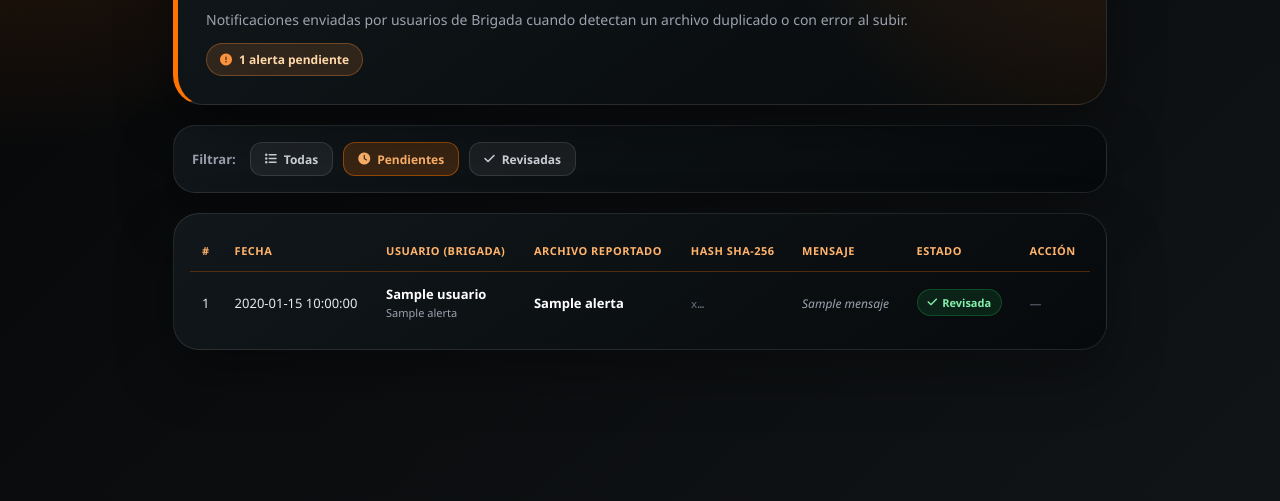
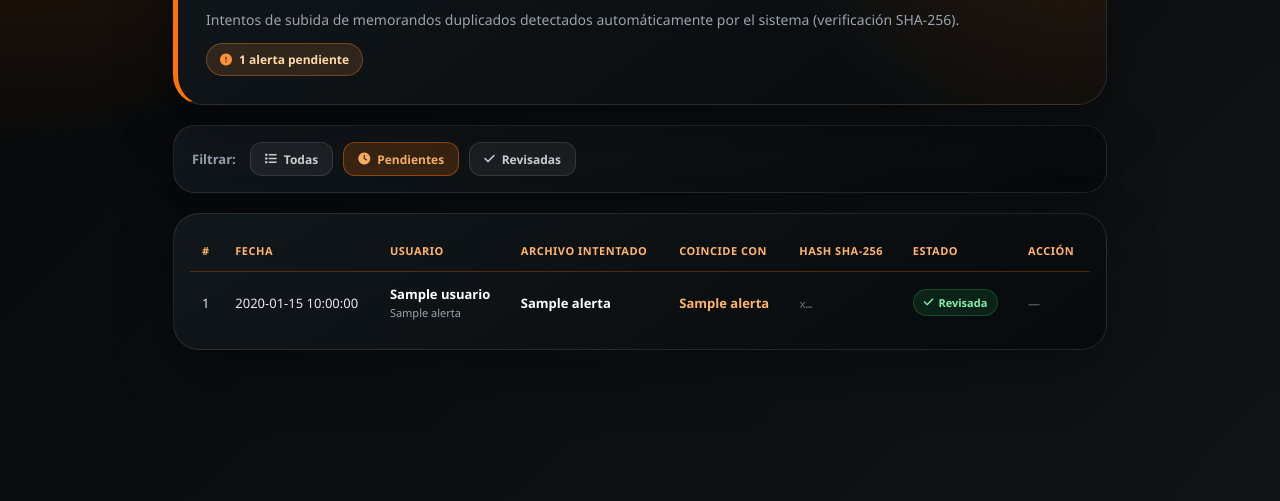
Before and after one commit to AxelDzumaga/SIGEMEP, a FastAPI app: template templates/alertas_revision.html in a window 1280 px wide. Shown: the part 299-800 px from the top of the page. Run offline with FastAPI, Linux system fonts and the light colour scheme; the template is opened without the code that fills it: most values are stand-ins (such as "Sample title", 1, 10 or a date in 2020); parts of the project's set-up code (start-up, migrations or seed data) failed here and were passed over.

Commit message:
feat: alertas de duplicados automaticas al detectar hash SHA-256 repetido
- Alerta se crea automaticamente en verificar_archivo cuando el hash ya existe
- Segunda red en guardar: duplicados backend tambien generan alerta
- Deduplicacion: no crea segunda alerta pendiente si ya existe igual (hash+usuario)
- Nueva columna nombre_existente en alertas_revision (migracion automatica)
- Panel alertas_revision muestra columna Coincide con
- Boton Avisar al Admin reemplazado por mensaje automatico en el frontend
- Endpoint avisar_admin mantenido como no-op para compatibilidad

Co-Authored-By: Claude Sonnet 4.6 <noreply@anthropic.com>

```diff
--- a/app.py
+++ b/app.py
@@ -1976,6 +1976,7 @@ async def insertar_memorando_verificar_archivo(
     if len(contenido) < 5:
         return JSONResponse({"error": "El archivo está vacío o no es un PDF válido."}, status_code=400)
     hash_sha256 = hashlib.sha256(contenido).hexdigest()
+    nombre_intentado = (archivo.filename or "").strip()[:255]
     with get_db() as conn:
         row = conn.execute(
             """
@@ -1987,6 +1988,22 @@ async def insertar_memorando_verificar_archivo(
             """,
             (hash_sha256,),
         ).fetchone()
+        if row:
+            ya_existe_alerta = conn.execute(
+                "SELECT id FROM alertas_revision WHERE hash_sha256 = ? AND usuario_id = ? AND estado = 'pendiente' LIMIT 1",
+                (hash_sha256, user["id"]),
+            ).fetchone()
+            if not ya_existe_alerta:
+                conn.execute(
+                    "INSERT INTO alertas_revision (hash_sha256, nombre_archivo, nombre_existente, usuario_id, mensaje) VALUES (?, ?, ?, ?, ?)",
+                    (hash_sha256, nombre_intentado, row["nombre_archivo"], user["id"], "Intento de subida detectado automáticamente como duplicado."),
+                )
+                registrar_auditoria(
+                    conn, "ALERTA_DUPLICADO_AUTOMATICA",
+                    usuario_id=user["id"],
+                    detalle={"hash": hash_sha256[:16] + "...", "nombre_intentado": nombre_intentado, "nombre_existente": row["nombre_archivo"]},
+                    ip=client_ip(request), equipo=ua(request), resultado="OK",
+                )
     if row:
         return JSONResponse({
             "existe": True,
@@ -2023,6 +2040,21 @@ async def insertar_memorando_guardar(
             (hash_sha256,),
         ).fetchone()
         if dup:
+            ya_existe_alerta = conn.execute(
+                "SELECT id FROM alertas_revision WHERE hash_sha256 = ? AND usuario_id = ? AND estado = 'pendiente' LIMIT 1",
+                (hash_sha256, user["id"]),
+            ).fetchone()
+            if not ya_existe_alerta:
+                conn.execute(
+                    "INSERT INTO alertas_revision (hash_sha256, nombre_archivo, nombre_existente, usuario_id, mensaje) VALUES (?, ?, ?, ?, ?)",
+                    (hash_sha256, nombre_original[:255], dup["nombre_archivo"], user["id"], "Intento de subida detectado automáticamente como duplicado."),
+                )
+                registrar_auditoria(
+                    conn, "ALERTA_DUPLICADO_AUTOMATICA",
+                    usuario_id=user["id"],
+                    detalle={"hash": hash_sha256[:16] + "...", "nombre_intentado": nombre_original, "nombre_existente": dup["nombre_archivo"]},
+                    ip=client_ip(request), equipo=ua(request), resultado="OK",
+                )
             return JSONResponse(
                 {"error": "duplicado", "detail": "El archivo ya fue subido anteriormente.",
                  "nombre_existente": dup["nombre_archivo"]},
@@ -2108,23 +2140,7 @@ def insertar_memorando_avisar_admin(
     _csrf: None = Depends(verificar_csrf),
 ):
     require_password_ok(request, user)
-    h = hash_sha256.strip().lower()[:64]
-    nombre = nombre_archivo.strip()[:255]
-    with get_db() as conn:
-        conn.execute(
-            """
-            INSERT INTO alertas_revision (hash_sha256, nombre_archivo, usuario_id, mensaje)
-            VALUES (?, ?, ?, ?)
-            """,
-            (h, nombre, user["id"], "El usuario reporta posible duplicado o error al subir."),
-        )
-        registrar_auditoria(
-            conn, "ALERTA_REVISION_ENVIADA",
-            usuario_id=user["id"],
-            detalle={"hash": h[:16] + "...", "nombre": nombre},
-            ip=client_ip(request), equipo=ua(request), resultado="OK",
-        )
-    return JSONResponse({"ok": True, "mensaje": "El administrador fue notificado. Revisará el caso."})
+    return JSONResponse({"ok": True, "mensaje": "El administrador ya fue notificado automáticamente."})
 
 
 # ── ALERTAS DE REVISIÓN (ADMIN) ──────────────────────────────────
@@ -2137,8 +2153,8 @@ def admin_alertas_revision(
 ):
     flash = request.session.pop("sigemep_flash", None)
     sql = """
-        SELECT ar.id, ar.hash_sha256, ar.nombre_archivo, ar.fecha_alerta,
-               ar.estado, ar.mensaje, u.usuario, u.nombre_apellido
+        SELECT ar.id, ar.hash_sha256, ar.nombre_archivo, ar.nombre_existente,
+               ar.fecha_alerta, ar.estado, ar.mensaje, u.usuario, u.nombre_apellido
         FROM alertas_revision ar
         JOIN usuarios u ON u.id = ar.usuario_id
     """
--- a/services/db.py
+++ b/services/db.py
@@ -161,6 +161,7 @@ def init_db() -> None:
         _add_column_if_missing(conn, "memorandos", "usuario_id", "INTEGER")
         _add_column_if_missing(conn, "memorandos", "tamanio_bytes", "INTEGER")
         _add_column_if_missing(conn, "memorandos", "mtime", "INTEGER")
+        _add_column_if_missing(conn, "alertas_revision", "nombre_existente", "TEXT")
 
         conn.execute(
             """
--- a/templates/alertas_revision.html
+++ b/templates/alertas_revision.html
@@ -54,7 +54,7 @@
     <div>
       <span class="section-tag"><i class="fa-solid fa-bell"></i> Alertas de revisión</span>
       <h1>Alertas de revisión</h1>
-      <p>Notificaciones enviadas por usuarios de Brigada cuando detectan un archivo duplicado o con error al subir.</p>
+      <p>Intentos de subida de memorandos duplicados detectados automáticamente por el sistema (verificación SHA-256).</p>
       {% if n_pendientes > 0 %}
         <div class="al-badge-pend"><i class="fa-solid fa-circle-exclamation"></i> {{ n_pendientes }} alerta{{ 's' if n_pendientes != 1 else '' }} pendiente{{ 's' if n_pendientes != 1 else '' }}</div>
       {% else %}
@@ -89,10 +89,10 @@
         <tr>
           <th>#</th>
           <th>Fecha</th>
-          <th>Usuario (Brigada)</th>
-          <th>Archivo reportado</th>
+          <th>Usuario</th>
+          <th>Archivo intentado</th>
+          <th>Coincide con</th>
           <th>Hash SHA-256</th>
-          <th>Mensaje</th>
           <th>Estado</th>
           <th>Acción</th>
         </tr>
@@ -109,8 +109,8 @@
             {% endif %}
           </td>
           <td><div class="al-nombre" title="{{ a.nombre_archivo }}">{{ a.nombre_archivo or '—' }}</div></td>
+          <td><div class="al-nombre" title="{{ a.nombre_existente or '' }}" style="color:#ffb36b">{{ a.nombre_existente or '—' }}</div></td>
           <td><span class="al-hash">{{ a.hash_sha256[:16] if a.hash_sha256 else '—' }}…</span></td>
-          <td><span class="al-msg">{{ a.mensaje or '—' }}</span></td>
           <td>
             {% if a.estado == 'pendiente' %}
               <span class="pill-pend"><i class="fa-solid fa-clock"></i> Pendiente</span>
@@ -138,7 +138,7 @@
     <div class="al-empty">
       <div><i class="fa-solid fa-bell-slash"></i></div>
       <strong>Sin alertas{% if filtro_estado %} {{ filtro_estado }}s{% endif %}</strong>
-      <span>Cuando un usuario de Brigada detecte un duplicado y avise al administrador, aparecerá aquí.</span>
+      <span>Cuando un usuario de Brigada intente subir un memorando duplicado, el sistema lo registrará aquí automáticamente.</span>
     </div>
     {% endif %}
   </div>
```
Also changed, not shown: templates/insertar_memorando.html (+6 -16 lines).
